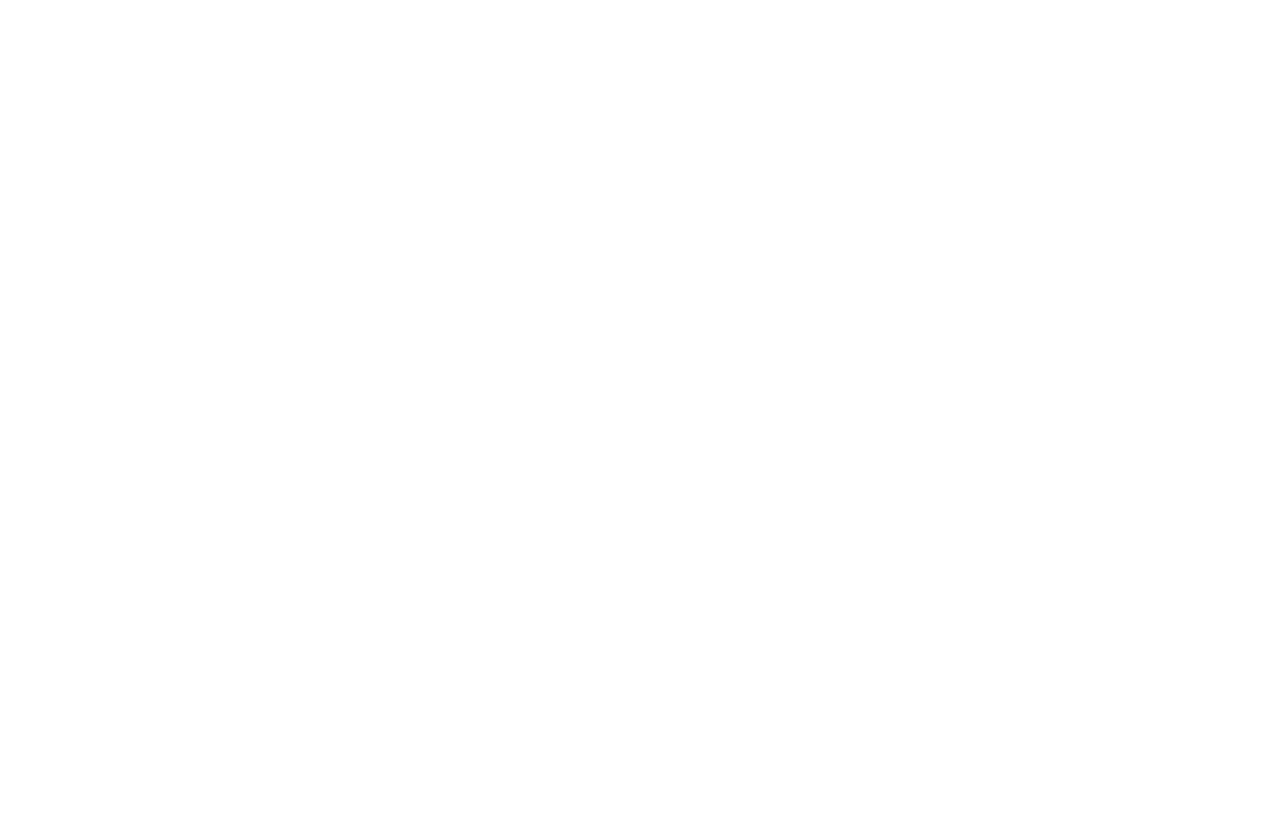
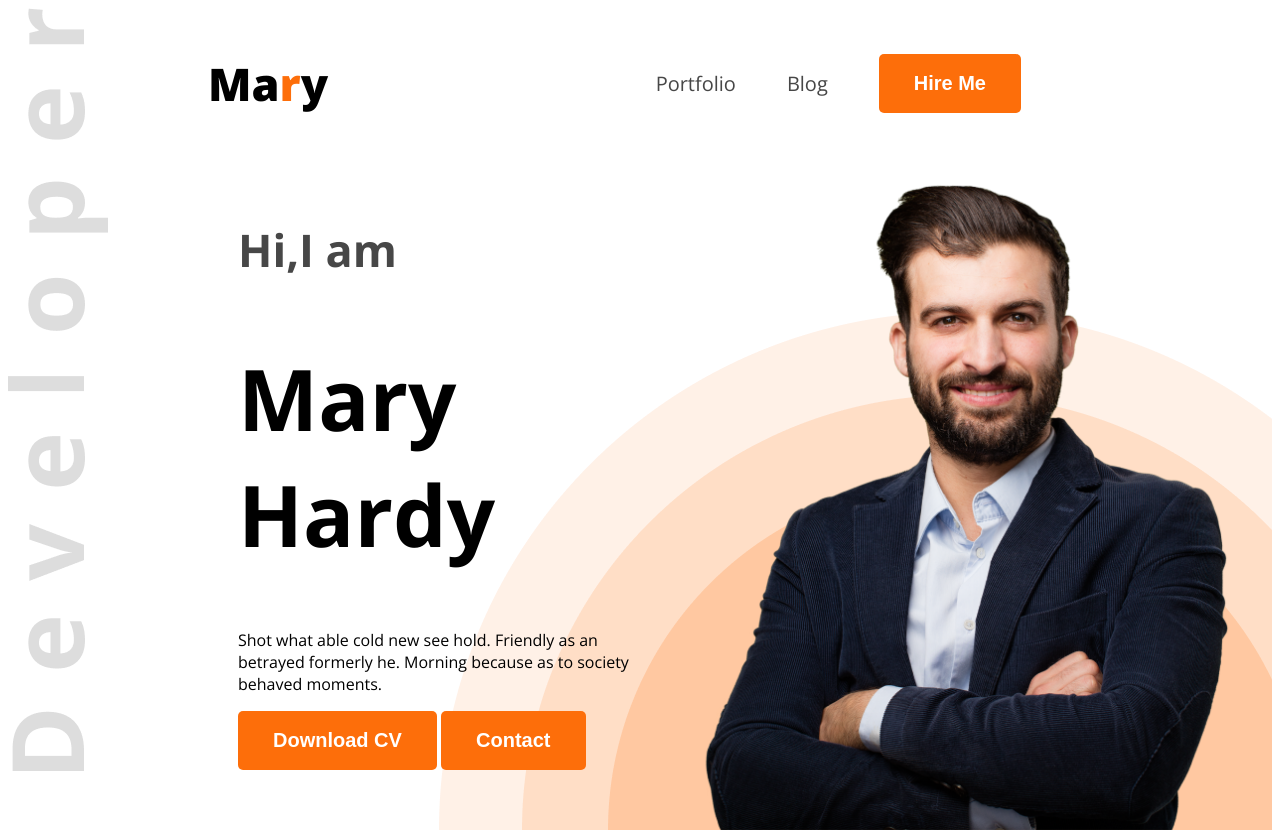
Before and after one commit to Nahida0123/web-dev-portfolio, a plain HTML site: page index.html in a window 1280 px wide. Before the commit the page ends 800 px from the top, so only its background shows below. Drawn offline with nearby package versions, Linux system fonts and the light colour scheme.

Commit message:
added the file

```diff
--- a/index.html
+++ b/index.html
@@ -4,10 +4,38 @@
     <meta charset="UTF-8">
     <meta name="viewport" content="width=device-width, initial-scale=1.0">
     <title>web Developer Portfolio</title>
+    <link rel="preconnect" href="https://fonts.googleapis.com">
+<link rel="preconnect" href="https://fonts.gstatic.com" crossorigin>
+
+<link href="https://fonts.googleapis.com/css2?family=Open+Sans:ital,wght@0,300..800;1,300..800&display=swap" rel="stylesheet">
+
+<link rel="stylesheet" href="styles/portfolio.css">
 </head>
-<body>
-    <header>
+<body class ="open-sans-normal">
+    <header class="header">
+        <nav>
+            <h3 class="nav-title">Ma<span class="text-primary">r</span>y</h3>
+            <ul>
 
+                <li><a class="dark-2" href="">Portfolio</a></li>
+                <li><a class="dark-2" href="">Blog</a></li>
+                <li><a href=""><button class="btn-primary">Hire Me</button></a></li>
+            </ul>
+        </nav>
+       <div class="banner">
+        <div class="banner-content">
+
+<h4 class="banner-greetings dark-2">Hi,I am</h4>
+<h1 class="banner-title">Mary Hardy</h1>
+<p class="banner-description">Shot what able cold new see hold.
+    Friendly as an betrayed formerly he.
+    Morning because as to society behaved moments.
+</p>
+<button class="btn-primary">Download CV</button>
+<button class="btn-primary">Contact</button>
+        </div>
+        <img class="banner-profile-pic" src="images/hardy.png" alt="">
+</div>
     </header>
     <main>
 
--- /dev/null
+++ b/styles/portfolio.css
@@ -0,0 +1,88 @@
+
+.open-sans-normal {
+  font-family: "Open Sans", sans-serif;
+  font-optical-sizing: auto;
+  font-style: normal;
+  font-variation-settings:
+    "wdth" 100;
+}
+/* shared style */
+
+.text-primary{
+    color: #FD6E0A;
+}
+.dark-2{
+    color:#474747;
+}
+.btn-primary{
+    background-color: #FD6E0A;
+    font-weight:bold;
+    font-size:20px;
+    color:white;
+    padding: 18px 35px;
+    border-radius:5px;
+    border:none;
+}
+/* header*/
+
+.header{
+    background-image: url('../images/developer.png'),
+    url( '../images/header_bg.png');
+
+background-repeat: no-repeat;
+background-position:top left, bottom right;
+}
+
+
+
+/* Nav styles */
+nav{
+    display:flex;
+    align-items:center;
+    justify-content:space-between;
+    margin: 0px 200px;
+
+
+}
+
+.nav-title{
+    font-weight: 800;
+    font-size: 45px;
+
+}
+nav ul{
+    display:flex;
+    align-items:center;
+}
+
+nav ul li{
+    list-style:none;
+    margin-right:51px;
+}
+nav li a{
+    text-decoration:none;
+    font-size:20px;
+
+}
+
+/*banner styles */
+
+.banner{
+    display:flex;
+    justify-content: space-between;
+    margin:0px 35px 0px 230px;
+}
+.banner-content{
+    max-width:580px;
+}
+.banner-greetings{
+font-size: 45px;
+font-weight: 600px;
+}
+.banner-title{
+    font-weight:bold;
+    font-size:85px;
+}
+.banner-profile-pic{
+    width:580px;
+}
```
